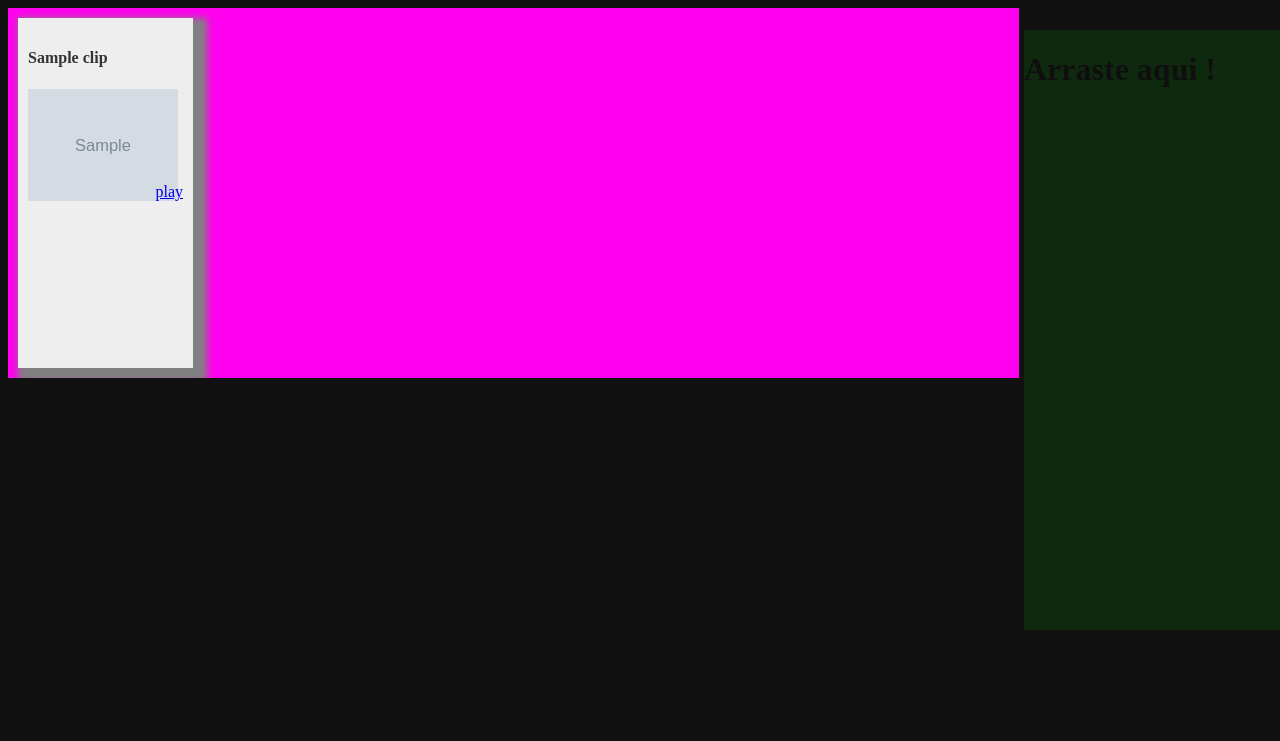
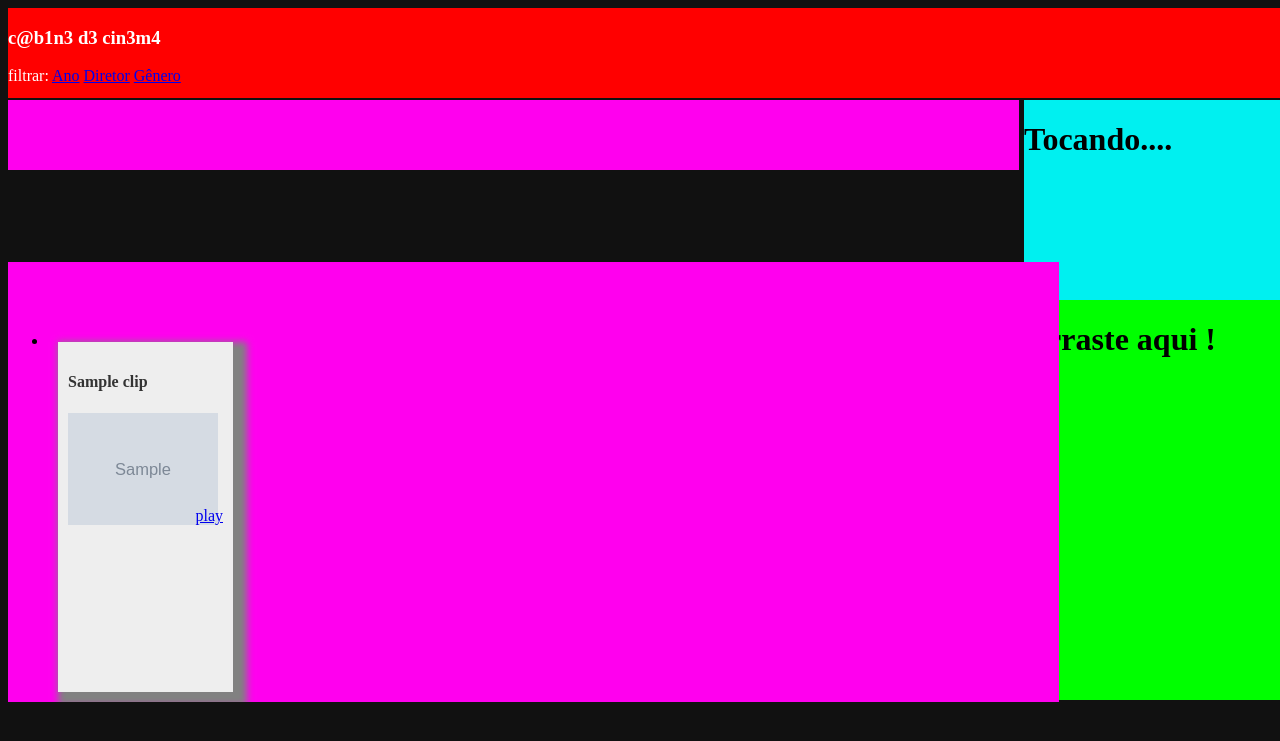
Before and after one commit to hacklabr/cabine_cinema, a Python web app: template django/cabine/templates/index.html in a window 1280 px wide. Shown: the top 741 px of the page. Run offline with Jinja, Linux system fonts and the light colour scheme; the template is opened without the code that fills it: most values are stand-ins (such as "Sample title", 1, 10 or a date in 2020); grey boxes marked "Sample" are stand-in pictures.

Commit message:
comite para sincronização: integração preliminar com o quicksand

```diff
--- a/django/cabine/menu/views.py
+++ b/django/cabine/menu/views.py
@@ -6,6 +6,10 @@ import json
 
 def index(request):
     clips = Clip.objects.all()
+    clips_all = clips
+    clips_year = clips.order_by('year')
+    clips_director = clips.order_by('director')
+    clips_genre = clips.order_by('genre')
 
     return render_to_response('index.html', locals())
 
--- a/django/cabine/templates/index.html
+++ b/django/cabine/templates/index.html
@@ -16,29 +16,53 @@
     			margin-bottom: 10px;
     			margin-top: 10px;
     			box-shadow: 7px 7px 7px 7px #818181;
+    			z-index: 10;
+
     		}
     		.clip-box .asdf { position:relative; }
     		.clip-box .info { position:absolute; bottom:0; right:0; }
-    		.drop-area {
+    		#drop-area {
     			background: #00ff00;
     			width: 20%;
-    			height: 600px;
-    			top: 30px;
+    			height: 400px;
+    			top: 300px;
     			right: 0px;
+				/*opacity: 0.1;*/
+				float: right;
 				position: fixed;
-				opacity: 0.1;
+    		}
+    		#status {
+    			background: #00f0f0;
+    			width: 20%;
+    			height: 200px;
+    			top: 100px;
+    			right: 0px;
+				/*opacity: 0.1;*/
+				float: right;
+				position: fixed;
+    		}
 
-    		}
     		#top-menu {
     			color: #ffffff;
     			background: #ff0000;
+    			width: 100%;
+    			float: left;
+    			/*border-bottom: 1px solid #999;*/
     			position: fixed;
-    			width: 100%;
+    			height: 90px;
+    			/*opacity: 0.1;*/
+    			z-index: 0;
+
     		}
     		#clip-list{
+    			padding-top: 70px;
     			background: #ff00ee;
-    			width: 80%;
-    			overflow: scroll;
+    			width: 79%;
+    			overflow: hidden;
+    			float: left;
+    			margin: 92px 0 0 0;
+    			z-index: 1;
+    			position: fixed;
 
     		}
 
@@ -49,6 +73,8 @@
         <script src='/static/js/jquery.quicksand.js'></script>
         <script>
         $(document).ready(function() {
+        	$("#clip-director").hide()
+        	$("#clip-year").hide()
             $("[id*=clip-]").each(function() {
                 $(this).click(function(){
                     $.ajax({
@@ -57,7 +83,7 @@
                 });
             });
             $("[id*=clip-]").draggable({ opacity: 0.7, helper: "clone"});
-            $("#droparea").droppable({drop: function(event, ui){
+            $("#drop-area").droppable({drop: function(event, ui){
             	alert(ui.draggable.attr('id'));
             	}})
         });
@@ -69,11 +95,13 @@
     	    </div>
 			-->
 			<div id="clip-list" class="clip-list">
+				<ul id="clip-list">
    		    	{% for clip in clips %}
+   		    	<li>
         		<div id="clip-{{clip.id}}" class="clip-box">
         			<h4>{{clip.name}}</h4>
-	        		<!-- <h6>"{{clip.orig_name}}" - <a href="#country">{{clip.country}}</a> <a href="#year">{{clip.year}}</a></h6>
-    	    		{% if clip.genre.all %}
+	        		<!-- <h6>"{{clip.orig_name}}" - <a href="#country">{{clip.country}}</a> <a href="#year">{{clip.year}}</a></h6> -->
+    	    		<!-- {% if clip.genre.all %}
         			<h6>gênero: {% for genre in clip.genre.all %}
         					<a href="#genre">{{genre}}</a>
         				{% endfor %}
@@ -95,30 +123,61 @@
 
 	        		</h6>
     	    		{% endif %}
-
-        			{% if clip.star.all %}
+        			-->
+        			<!-- {% if clip.star.all %}
         			<h6>atores: {% for ator in clip.star.all %}
         					<a href="#ator">{{ator}}</a>
         				{% endfor %}
         			</h6>
-        			{% endif %}-->
+        			{% endif %} -->
 
+	        	</div></li>
+    	    	{% endfor %}
+    	    	</ul>
+    	    </div>
+    	    <div id="clip-year" class="clip-list">
+    	    	<ul id="clip-year">
+   		    	{% for clip in clips_year %}
+   		    	<li>
+        		<div id="clip-{{clip.id}}" class="clip-box">
+        			<h4>{{clip.name}}</h4>
+        			<div class="asdf">
+        				<img width="150" src="{{clip.cover.url}}">
+        				<a href='#' id='clip-{{clip.id}}' class="info">play</a>
+
+        			</div>
 	        	</div>
+	        	</li>
+    	    	{% endfor %}
+    	    	</ul>
+    	    </div>
+    	    	<div id="clip-director" class="clip-list">
+    	    	<ul id="clip-director">
+   		    	{% for clip in clips_director %}
+   		    	<li>
+        		<div id="clip-{{clip.id}}" class="clip-box">
+        			<h4>{{clip.name}}</h4>
+        			<div class="asdf">
+        				<img width="150" src="{{clip.cover.url}}">
+        				<a href='#' id='clip-{{clip.id}}' class="info">play</a>
+
+        			</div>
+	        	</div>
+	        	</li>
     	    	{% endfor %}
     	    </div>
-    	    <div id="droparea" class="drop-area">
+    	    </ul>
+    	    <div id="top-menu">
+        		<h3>c@b1n3 d3 cin3m4</h3>
+        		filtrar: <a href="#" id="sort-year">Ano</a> <a href="#" id="sort-director">Diretor</a> <a href="#" id="sort-genre">Gênero</a>
+    	    </div>
+
+   		  	<div id="status">
+        		<h1>Tocando....</h1>
+    	    </div>
+   		  	<div id="drop-area">
         		<h1>Arraste aqui !</h1>
     	    </div>
-    	    <!--
-   		  	<div id="droparea" class="drop-area">
-        		<h1>Arraste aqui !</h1>
-    	    </div>
-   		  	<div id="droparea" class="drop-area">
-        		<h1>Arraste aqui !</h1>
-    	    </div>
-    	   	<div id="droparea" class="drop-area">
-        		<h1>Arraste aqui !</h1>
-    	    </div>
-			-->
+
     </body>
 </html>
```
